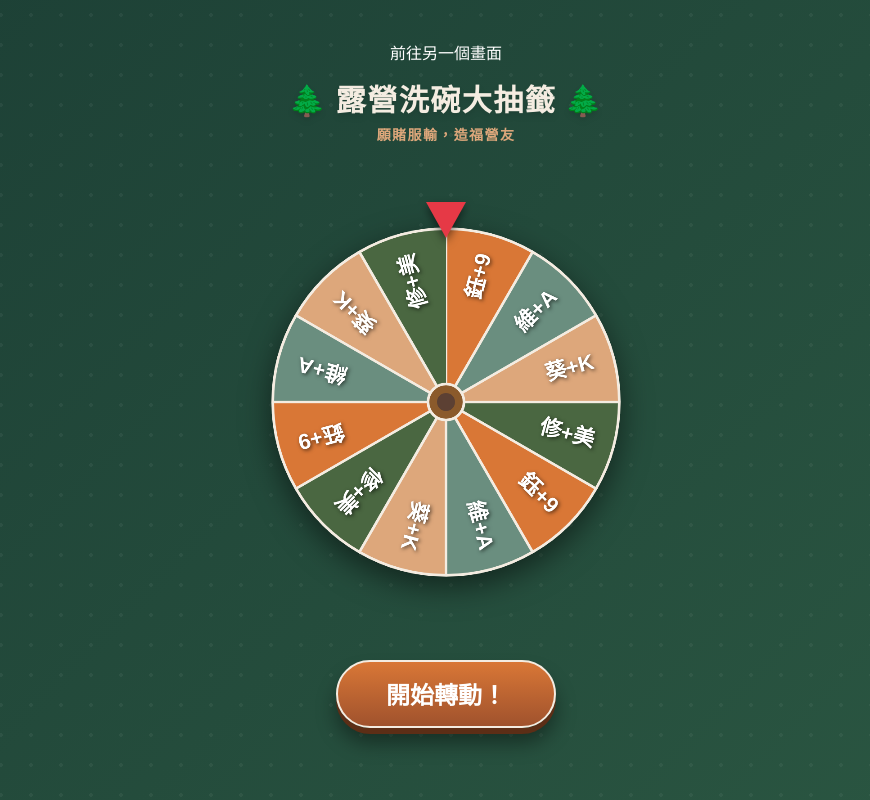
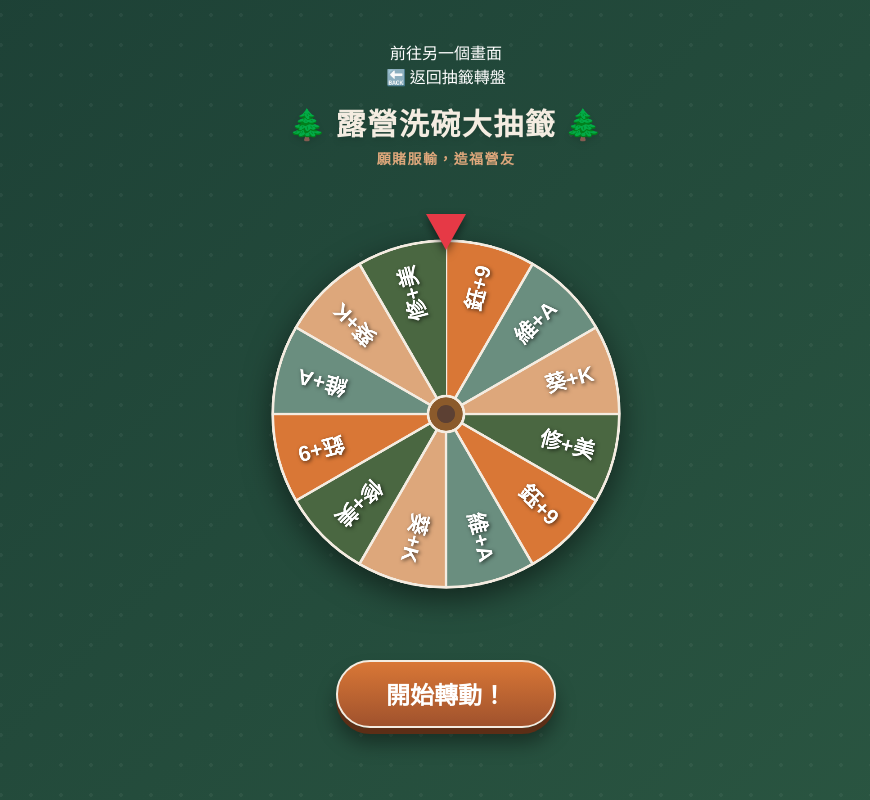
Before and after one commit to fir811025/open, a plain HTML site: page index.html in a window 1280 px wide. Shown: the whole page, without its empty margins (194-1064 px from the left). Drawn offline with nearby package versions, Linux system fonts and the light colour scheme.

Commit message:
Update link text for navigation button

```diff
--- a/index.html
+++ b/index.html
@@ -54,7 +54,7 @@
     </style>
 </head>
 <body class="min-h-screen flex flex-col items-center justify-between py-10 px-4 text-white relative">
-
+    <a href="index.html" class="switch-btn">🔙 返回抽籤轉盤</a>
     <div class="bg-pattern"></div>
 
     <!-- 標題區塊 -->
```
